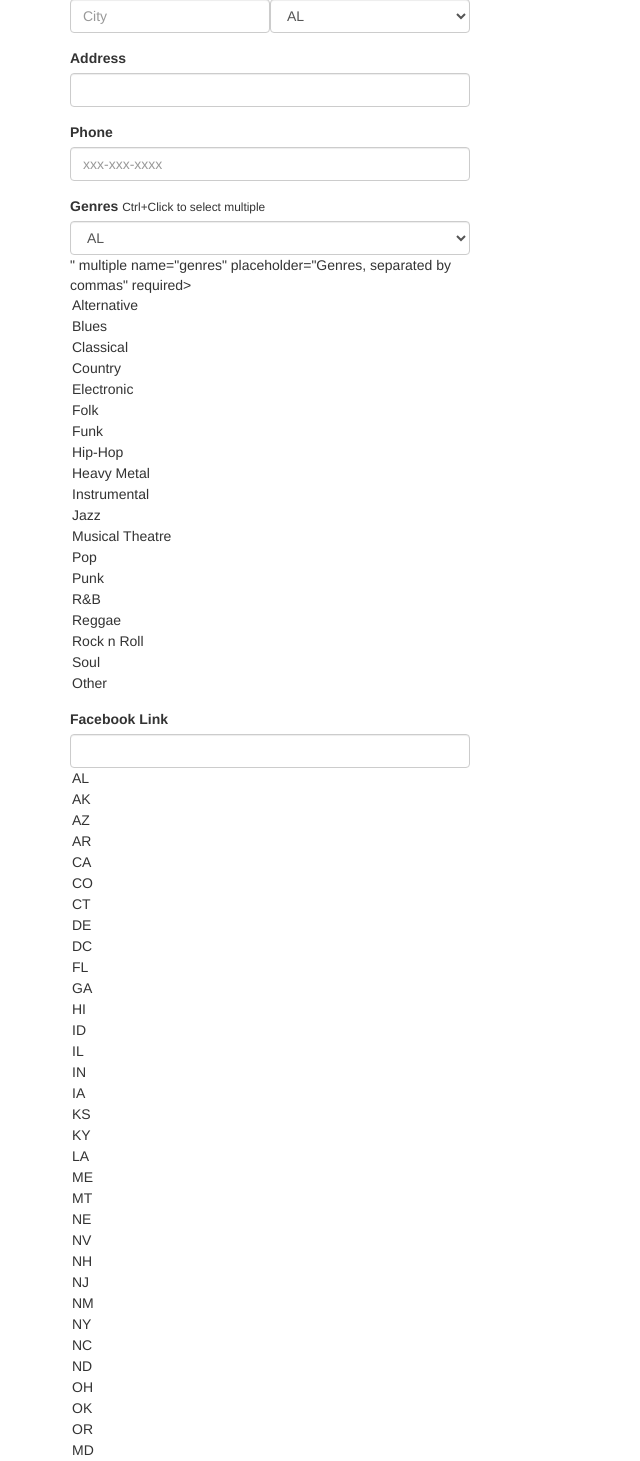
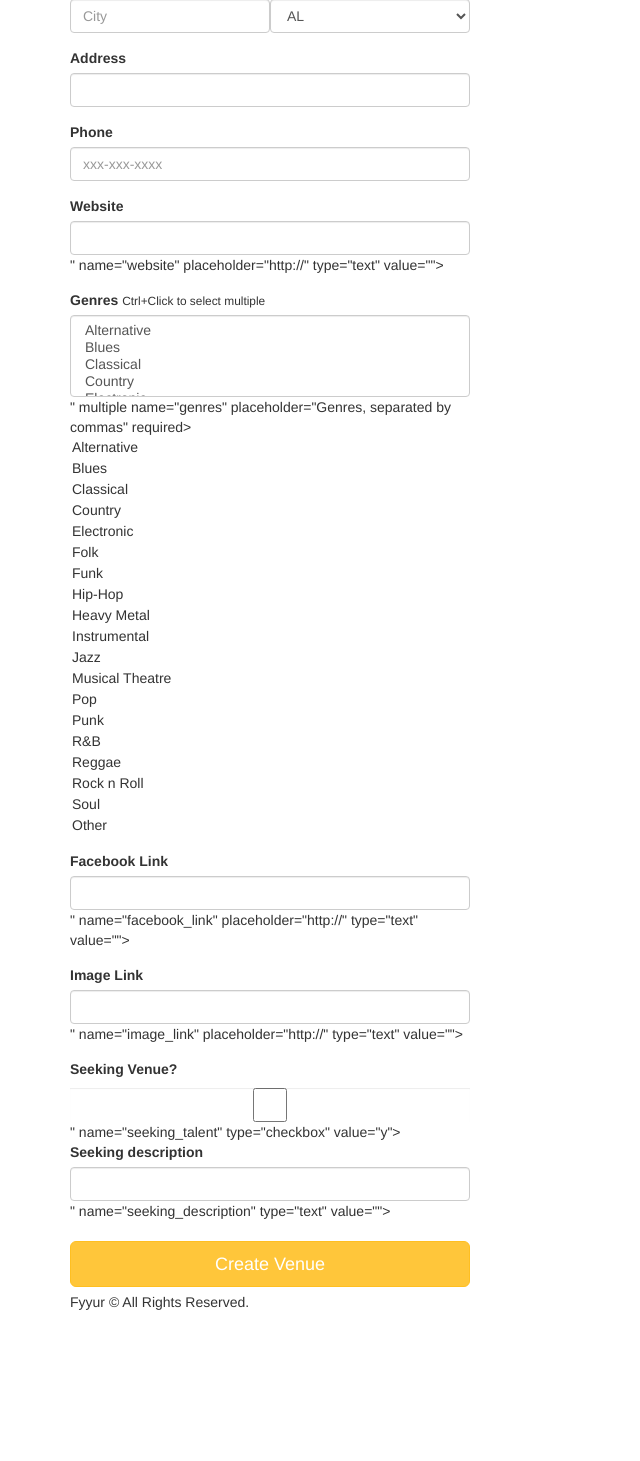
Before and after one commit to albertoivo/fyyur-fullstacknd, a Flask app: page /venues/create in a window 1280 px wide. Shown: the part 236-1697 px from the top of the page, without its empty margins (0-640 px from the left). After the commit the page ends 1546 px from the top, so only its background shows below. Run offline with Flask 2, Linux system fonts and the light colour scheme; some libraries are stand-ins or nearby versions.

Commit message:
venue insert and show

```diff
--- a/app.py
+++ b/app.py
@@ -63,7 +63,7 @@
 def venues():
     # TODO: replace with real venues data.
     #       num_shows should be aggregated based on number of upcoming shows per venue.
-    data = [{
+    data_ = [{
       "city": "San Francisco",
       "state": "CA",
       "venues": [{
@@ -84,7 +84,15 @@
         "num_upcoming_shows": 0,
       }]
     }]
-    return render_template('pages/venues.html', areas=data)
+
+    venues = crud.get_all_venues()
+    data = {"": [v.show for v in venues]}
+    for d in data[""]:
+        d["venues"] = [
+            v.serialize for v in venues if v.city == d["city"] and v.state == d["state"]
+        ]
+
+    return render_template('pages/venues.html', areas=data[""])
 
 
 @app.route('/venues/search', methods=['POST'])
@@ -183,8 +191,9 @@
       "past_shows_count": 1,
       "upcoming_shows_count": 1,
     }
-    data = list(
-        filter(lambda d: d['id'] == venue_id, [data1, data2, data3]))[0]
+
+    data = crud.get_venue_by_id(venue_id)
+
     return render_template('pages/show_venue.html', venue=data)
 
 #  Create Venue
@@ -199,14 +208,31 @@
 
 @app.route('/venues/create', methods=['POST'])
 def create_venue_submission():
-    # TODO: insert form data as a new Venue record in the db, instead
-    # TODO: modify data to be the data object returned from db insertion
+    form = VenueForm(request.form)
 
-    # on successful db insert, flash success
-    flash('Venue ' + request.form['name'] + ' was successfully listed!')
-    # TODO: on unsuccessful db insert, flash an error instead.
-    # e.g., flash('An error occurred. Venue ' + data.name + ' could not be listed.')
-    # see: http://flask.pocoo.org/docs/1.0/patterns/flashing/
+    try:
+        new_venue = Venue(
+            name=form.name.data,
+            city=form.city.data,
+            state=form.state.data,
+            address=form.address.data,
+            phone=form.phone.data,
+            genres=form.genres.data,
+            facebook_link=form.facebook_link.data,
+            image_link=form.image_link.data,
+            website=form.website.data,
+            seeking_talent=form.seeking_talent.data,
+            seeking_description=form.seeking_description.data
+        )
+
+        crud.create_venue(new_venue)
+
+        flash('Venue ' + request.form['name'] + ' was successfully listed!')
+
+    except ValueError:  # FIXME melhorar essa exception
+
+        flash('An error occurred. Venue ' + form.name + ' could not be listed.')
+
     return render_template('pages/home.html')
 
 
@@ -395,35 +421,30 @@
 
 @app.route('/artists/create', methods=['POST'])
 def create_artist_submission():
-    # called upon submitting the new artist listing form
-    # TODO: insert form data as a new Venue record in the db, instead
-    # TODO: modify data to be the data object returned from db insertion
 
     form = ArtistForm(request.form)
 
-    if form.validate():
+    try:
+        new_artist = Artist(
+            name=form.name.data,
+            city=form.city.data,
+            state=form.state.data,
+            phone=form.phone.data,
+            genres=form.genres.data,
+            facebook_link=form.facebook_link.data,
+            image_link=form.image_link.data,
+            website=form.website.data,
+            seeking_venue=form.seeking_venue.data,
+            seeking_description=form.seeking_description.data
+        )
 
-        try:
-            new_artist = Artist(
-                name=form.name.data,
-                city=form.city.data,
-                state=form.state.data,
-                phone=form.phone.data,
-                genres=form.genres.data,
-                facebook_link=form.facebook_link.data,
-                image_link=form.image_link.data,
-                website=form.website.data,
-                seeking_venue=form.seeking_venue.data,
-                seeking_description=form.seeking_description.data
-            )
+        crud.create_artist(new_artist)
 
-            crud.create_artist(new_artist)
+        flash('Artist ' + request.form['name'] + ' was successfully listed!')
 
-            flash('Artist ' + request.form['name'] + ' was successfully listed!')
+    except ValueError:  # FIXME melhorar essa exception
 
-        except ValueError:  # FIXME melhorar essa exception
-
-            flash('An error occurred. Artist ' + form.name + ' could not be listed.')
+        flash('An error occurred. Artist ' + form.name + ' could not be listed.')
 
     return render_template('pages/home.html')
 
--- a/forms.py
+++ b/forms.py
@@ -88,9 +88,6 @@
         # TODO validar o phone
         'phone'
     )
-    image_link = StringField(
-        'image_link'
-    )
     genres = SelectMultipleField(
         # TODO implement enum restriction
         'genres', validators=[DataRequired()],
@@ -118,6 +115,18 @@
     )
     facebook_link = StringField(
         'facebook_link', validators=[URL()]
+    )
+    image_link = StringField(
+        'image_link', validators=[URL()]
+    )
+    website = StringField(
+        'website', validators=[URL()]
+    )
+    seeking_talent = BooleanField(
+        'seeking_venue'
+    )
+    seeking_description = StringField(
+        'website'
     )
 
 
--- a/templates/forms/new_venue.html
+++ b/templates/forms/new_venue.html
@@ -26,16 +26,33 @@
       <div class="form-group">
           <label for="phone">Phone</label>
           {{ form.phone(class_ = 'form-control', placeholder='xxx-xxx-xxxx', autofocus = true) }}
-        </div>
+      </div>
+      <div class="form-group">
+          <label for="website">Website</label>
+          {{ form.website(class_ = 'form-control', placeholder='http://', id=form.website, autofocus = true) }}
+      </div>
       <div class="form-group">
         <label for="genres">Genres</label>
         <small>Ctrl+Click to select multiple</small>
-        {{ form.genres(class_ = 'form-control', placeholder='Genres, separated by commas', id=form.state, autofocus = true) }}
+        {{ form.genres(class_ = 'form-control', placeholder='Genres, separated by commas', id=form.genres, autofocus = true) }}
       </div>
       <div class="form-group">
-          <label for="genres">Facebook Link</label>
-          {{ form.facebook_link(class_ = 'form-control', placeholder='http://', id=form.state, autofocus = true) }}
-        </div>
+          <label for="facebook_link">Facebook Link</label>
+          {{ form.facebook_link(class_ = 'form-control', placeholder='http://', id=form.facebook_link, autofocus = true) }}
+      </div>
+      <div class="form-group">
+          <label for="image_link">Image Link</label>
+          {{ form.image_link(class_ = 'form-control', placeholder='http://', id=form.image_link, autofocus = true) }}
+      </div>
+      <div class="form-seeking_talent">
+          <label for="seeking_talent">Seeking Venue?</label>
+          {{ form.seeking_talent(class_ = 'form-control', id=form.seeking_talent, autofocus = true) }}
+      </div>
+      <div class="form-seeking_description">
+          <label for="seeking_description">Seeking description</label>
+          {{ form.seeking_description(class_ = 'form-control', id=form.seeking_description, autofocus = true) }}
+      </div>
+      <br />
       <input type="submit" value="Create Venue" class="btn btn-primary btn-lg btn-block">
     </form>
   </div>
```
Also changed, not shown: crud.py (+14 -1 lines), models.py (+27 -0 lines).
